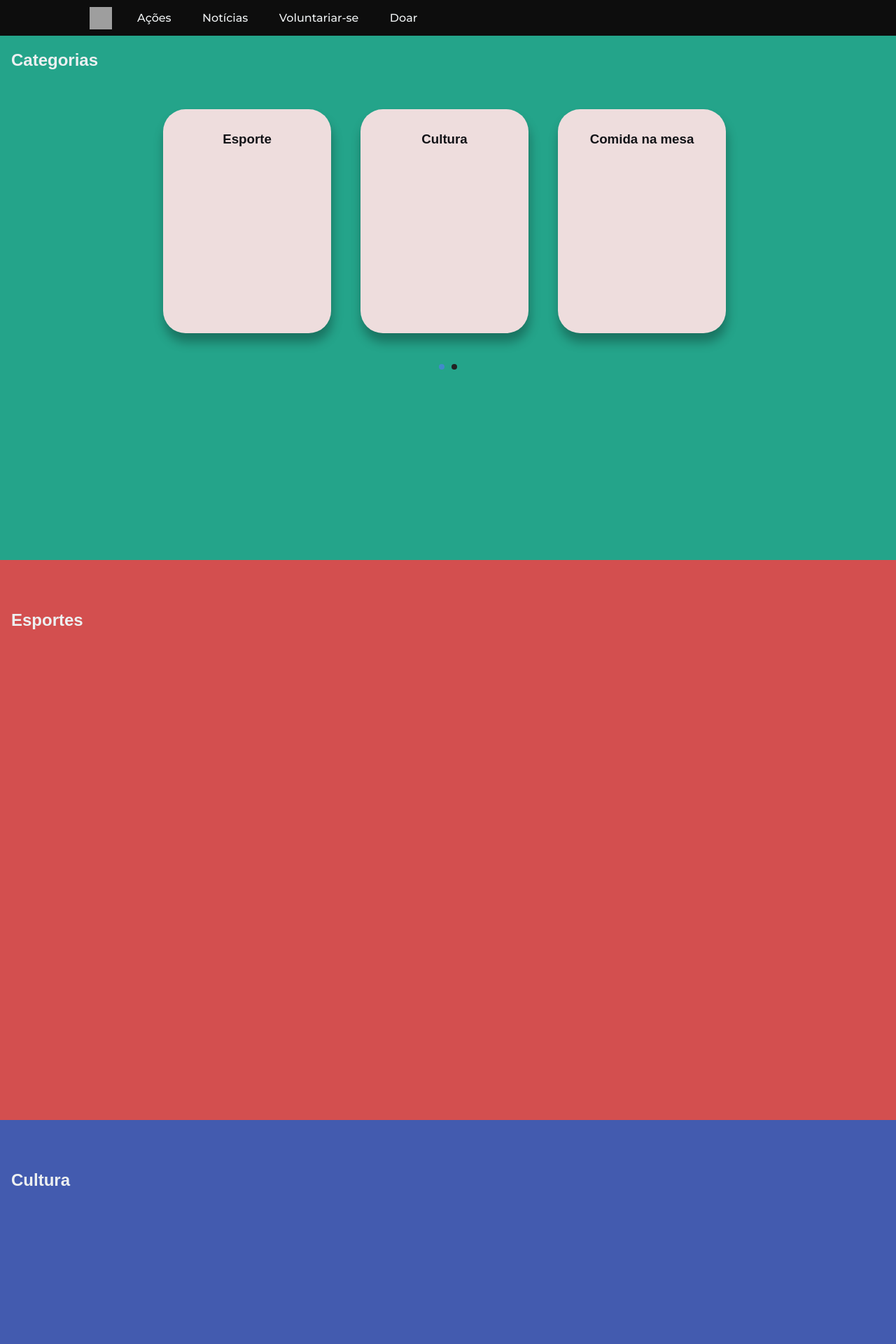
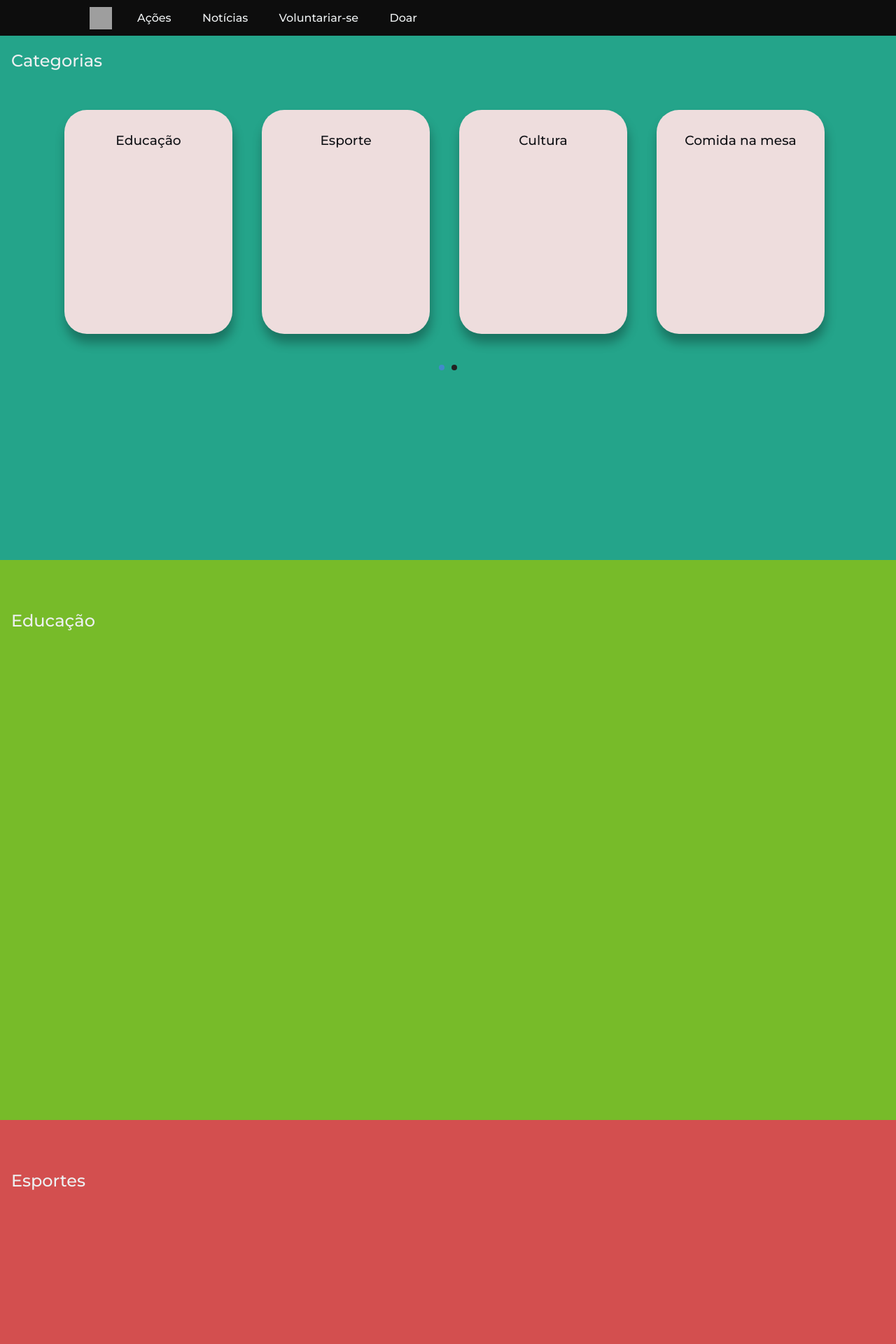
Before and after one commit to Thiagomrfs/AmorAoProximoSite, a Django app: page / in a window 1280 px wide. Shown: the top 1920 px of the page at 70% size. Run offline with Django 3.2, Linux system fonts and the light colour scheme; data that the repository does not hold is empty; some libraries are stand-ins or nearby versions; grey boxes are pictures that could not be loaded.

Commit message:
added education category

```diff
--- a/actions/models.py
+++ b/actions/models.py
@@ -2,13 +2,14 @@ from django.db import models
 
 class Action(models.Model):
     categories = [
+        ('EDU', 'Educação'),
         ('ESP', 'Esporte'),
         ('CLT', 'Cultura'),
         ('CNM', 'Comida na mesa')
     ]
 
     name = models.CharField(max_length=50)
-    category = models.CharField(max_length=3, choices=categories, default='CLT')
+    category = models.CharField(max_length=3, choices=categories, default='EDU')
     start_date = models.DateField()
     end_date = models.DateField()
     responsible = models.CharField(max_length=50)
--- /dev/null
+++ b/static/css/actions/education.css
@@ -0,0 +1,3 @@
+.education {
+    display: inline-block;
+}
--- a/static/css/actions/sections.css
+++ b/static/css/actions/sections.css
@@ -12,6 +12,10 @@ section {
     background-color: rgb(36, 164, 138);
 }
 
+.education {
+    background-color: rgb(119, 187, 41);
+}
+
 .sports {
     background-color: rgb(211, 79, 79);
 }
--- a/static/css/cards.css
+++ b/static/css/cards.css
@@ -24,6 +24,10 @@
     padding: 2rem 1rem;
 }
 
+.title {
+    text-align: center;
+}
+
 .details {
     display: flex;
     flex-direction: column;
--- a/static/css/styles.css
+++ b/static/css/styles.css
@@ -11,6 +11,8 @@
     margin: 0;
     padding: 0;
     box-sizing: border-box;
+    font-family: 'Montserrat', sans-serif;
+    font-weight: 500;
 }
 
 body {
@@ -18,8 +20,7 @@ body {
 }
 
 li, a, button {
-    font-family: 'Montserrat', sans-serif;
-    font-weight: 500;
+
     font-size: 1rem;
     color: var(--app-white);
     text-decoration: none;
--- a/templates/actions/index.html
+++ b/templates/actions/index.html
@@ -5,6 +5,7 @@
     <link rel="stylesheet" href="{% static 'css/actions/sections.css' %}">
     <link rel="stylesheet" href="{% static 'css/cards.css' %}">
     <link rel="stylesheet" href="{% static 'css/actions/categories.css' %}">
+    <link rel="stylesheet" href="{% static 'css/actions/education.css' %}">
     <link rel="stylesheet" href="{% static 'css/actions/sports.css' %}">
     <link rel="stylesheet" href="{% static 'css/actions/culture.css' %}">
     <link rel="stylesheet" href="{% static 'css/actions/food.css' %}">
@@ -16,6 +17,15 @@
             <h1 class="section-title">Categorias</h1>
             <div class="cards-container">
                 <ul class="cs-hidden autoWidth">
+                    <li>
+                        <a href="#educação">
+                            <div class="card">
+                                <h3 class="title">
+                                    Educação
+                                </h3>
+                            </div>
+                        </a>
+                    </li>
                     <li>
                         <a href="#esportes">
                             <div class="card">
@@ -44,6 +54,27 @@
                         </a>
                     </li>
                 </ul>
+        </section>
+        <section class="education" id="educação">
+            <h1 class="section-title">Educação</h1>
+            <div class="cards-container">
+                <ul class="cs-hidden autoWidth">
+                    {% for action in actions %}
+                        {% if action.category == "EDU" %}
+                            <li>
+                                <div class="card">
+                                    <h3 class="title">
+                                        {{ action.name }}
+                                    </h3>
+                                    <div class="details">
+                                        <p>{{ action.description }}</p>
+                                    </div>
+                                </div>
+                            </li>
+                        {% endif %}
+                    {% endfor %}
+                </ul>
+            </div>
         </section>
         <section class="sports" id="esportes">
             <h1 class="section-title">Esportes</h1>
```
Also changed, not shown: actions/migrations/0003_alter_action_category.py (added), updates/migrations/0001_initial.py (added).
